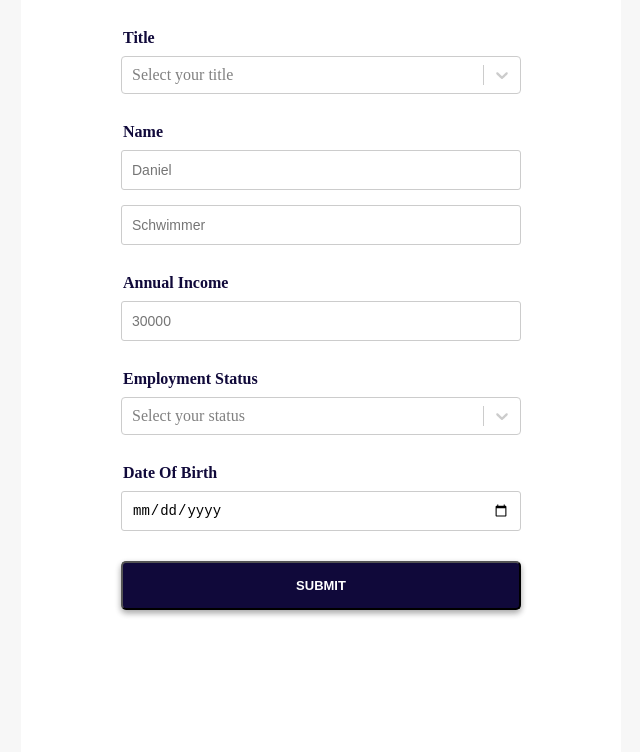
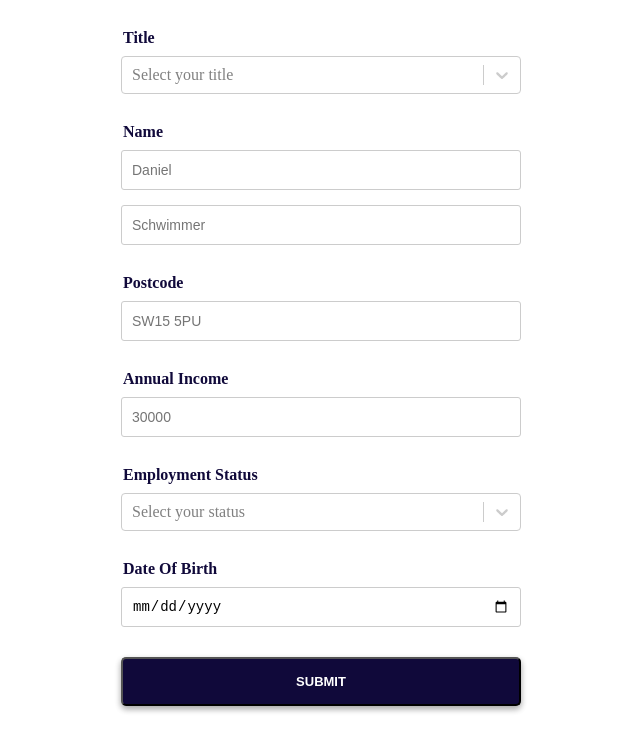
Before and after one commit to EnriqueDev/credit-cards-code-challenge, a React (Vite) app: page / in a window 1280 px wide. Shown: the top 752 px of the page, without its empty margins (319-959 px from the left). Built offline with nearby package versions, Linux system fonts and the light colour scheme.

Commit message:
added postcode and postcode verification

```diff
--- a/src/constants/colors.ts
+++ b/src/constants/colors.ts
@@ -2,4 +2,3 @@ export const primaryColor = '#10093a'
 export const borderColor = '#cccccc'
 export const hoverBorderColor = '#999999'
 export const errorColor = '#ff0033'
-export const backgroundColor = '#F7F7F7'
--- a/src/modules/CheckCredit/CheckCredit.tsx
+++ b/src/modules/CheckCredit/CheckCredit.tsx
@@ -15,17 +15,14 @@ import {
   setFormErrors,
 } from './redux/CheckCredit.actions'
 
-import { backgroundColor } from '../../constants/colors'
 import { TITLE_OPTIONS, EMPLOYMENT_STATUS_OPTIONS } from './constants'
 import { Dropdown } from './components/Dropdown'
 
 const Wrapper = styled.section`
   display: flex;
   flex: 1 0 100%;
-  height: 100%;
   align-items: center;
   justify-content: center;
-  background-color: ${backgroundColor};
 `
 
 const Container = styled.form`
@@ -59,7 +56,7 @@ const StyledButton = styled(Button)`
 
 export const CheckCredit: React.FC = () => {
   const formData = useSelector(formDataSelector)
-  const { name, lastName, income, occupation, date, title } = formData
+  const { name, lastName, income, occupation, date, title, postcode } = formData
   const dispatch = useDispatch()
   const router = useHistory()
 
@@ -86,15 +83,7 @@ export const CheckCredit: React.FC = () => {
         occupation: occupation.value,
       })
     },
-    [
-      name.value,
-      income.value,
-      occupation.value,
-      lastName.value,
-      date.value,
-      title.value,
-      dispatch,
-    ],
+    [formData, dispatch],
   )
 
   return (
@@ -127,6 +116,16 @@ export const CheckCredit: React.FC = () => {
           />
         </StyledFormWrapper>
 
+        <StyledFormWrapper label={'Postcode'}>
+          <StyledTextInput
+            placeholder={'SW15 5PU'}
+            value={postcode.value}
+            type={'text'}
+            error={postcode.error}
+            onChange={e => updateValue('postcode', e.currentTarget.value)}
+          />
+        </StyledFormWrapper>
+
         <StyledFormWrapper label={'Annual Income'}>
           <StyledTextInput
             placeholder={'30000'}
@@ -154,7 +153,6 @@ export const CheckCredit: React.FC = () => {
             type="date"
             value={date.value}
             error={date.error}
-            min={'1930-1-1'}
             onChange={e => updateValue('date', e.currentTarget.value)}
           />
         </StyledFormWrapper>
--- a/src/modules/CheckCredit/redux/CheckCredit.reducer.ts
+++ b/src/modules/CheckCredit/redux/CheckCredit.reducer.ts
@@ -21,6 +21,7 @@ export interface IFormState {
   title: IFormFieldState
   lastName: IFormFieldState
   date: IFormFieldState
+  postcode: IFormFieldState
 }
 
 export interface ICheckCreditState extends IFormState {}
@@ -32,6 +33,7 @@ const INITIAL_STATE: ICheckCreditState = {
   title: INITIAL_FORM_VALUE,
   lastName: INITIAL_FORM_VALUE,
   date: INITIAL_FORM_VALUE,
+  postcode: INITIAL_FORM_VALUE,
 }
 
 export const checkCreditReducer: Reducer<
--- a/src/modules/CheckCredit/redux/CheckCredit.selectors.ts
+++ b/src/modules/CheckCredit/redux/CheckCredit.selectors.ts
@@ -9,5 +9,6 @@ export const formDataSelector = ({ checkCredit }: RootState): IFormState => {
     income: checkCredit.income,
     occupation: checkCredit.occupation,
     date: checkCredit.date,
+    postcode: checkCredit.postcode,
   }
 }
--- a/src/modules/CheckCredit/validation.ts
+++ b/src/modules/CheckCredit/validation.ts
@@ -3,9 +3,10 @@ import { IFormState } from './redux/CheckCredit.reducer'
 
 type NullableString = string | null
 const REQUIRED_ERROR = 'Required'
+const POSTCODE_VALIDATION_REGEXT = /^([Gg][Ii][Rr]0[Aa]{2})|((([A-Za-z][0-9]{1,2})|(([A-Za-z][A-Ha-hJ-Yj-y][0-9]{1,2})|(([A-Za-z][0-9][A-Za-z])|([A-Za-z][A-Ha-hJ-Yj-y][0-9]?[A-Za-z]))))[0-9][A-Za-z]{2})$/
 
 export const validateForm = (formData: IFormState) => {
-  const { name, lastName, income, occupation, date, title } = formData
+  const { name, lastName, income, occupation, date, title, postcode } = formData
 
   const nameError = validateName(name.value)
   const lastNameError = validateName(lastName.value)
@@ -13,13 +14,15 @@ export const validateForm = (formData: IFormState) => {
   const occupationError = validateOccupation(occupation.value)
   const titleError = validateTitle(title.value)
   const dateError = validateDate(date.value)
+  const postCodeError = validatePostCode(postcode.value)
 
   const hasErrors = Boolean(
-    nameError &&
-      lastNameError &&
-      incomeError &&
-      occupationError &&
-      titleError &&
+    nameError ||
+      lastNameError ||
+      incomeError ||
+      occupationError ||
+      titleError ||
+      postCodeError ||
       dateError,
   )
 
@@ -32,6 +35,7 @@ export const validateForm = (formData: IFormState) => {
       occupation: occupationError,
       title: titleError,
       date: dateError,
+      postcode: postCodeError,
     },
   }
 }
@@ -103,3 +107,18 @@ export const validateDate = (date: NullableString): NullableString => {
 
   return null
 }
+
+const validatePostCode = (postCode: NullableString): NullableString => {
+  if (!postCode) {
+    return REQUIRED_ERROR
+  }
+
+  const isValid = Boolean(
+    postCode.replace(' ', '').match(POSTCODE_VALIDATION_REGEXT),
+  )
+  if (!isValid) {
+    return 'Postcode not valid'
+  }
+
+  return null
+}
```
